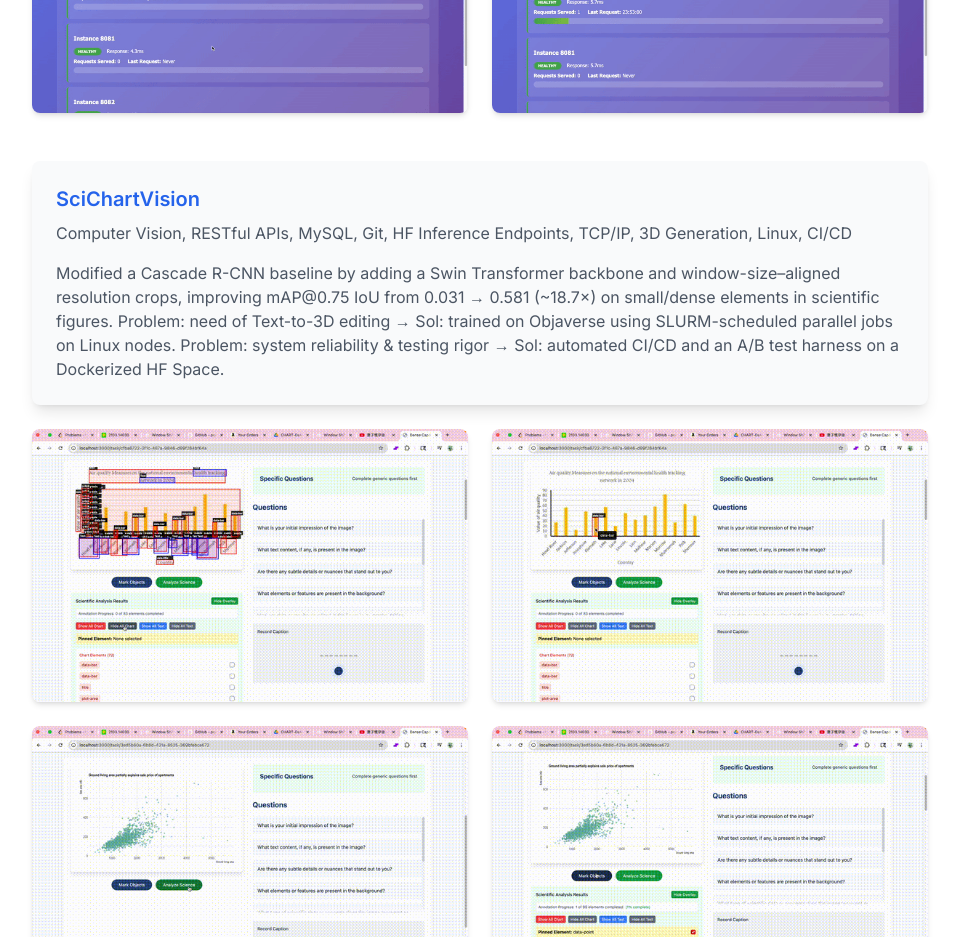
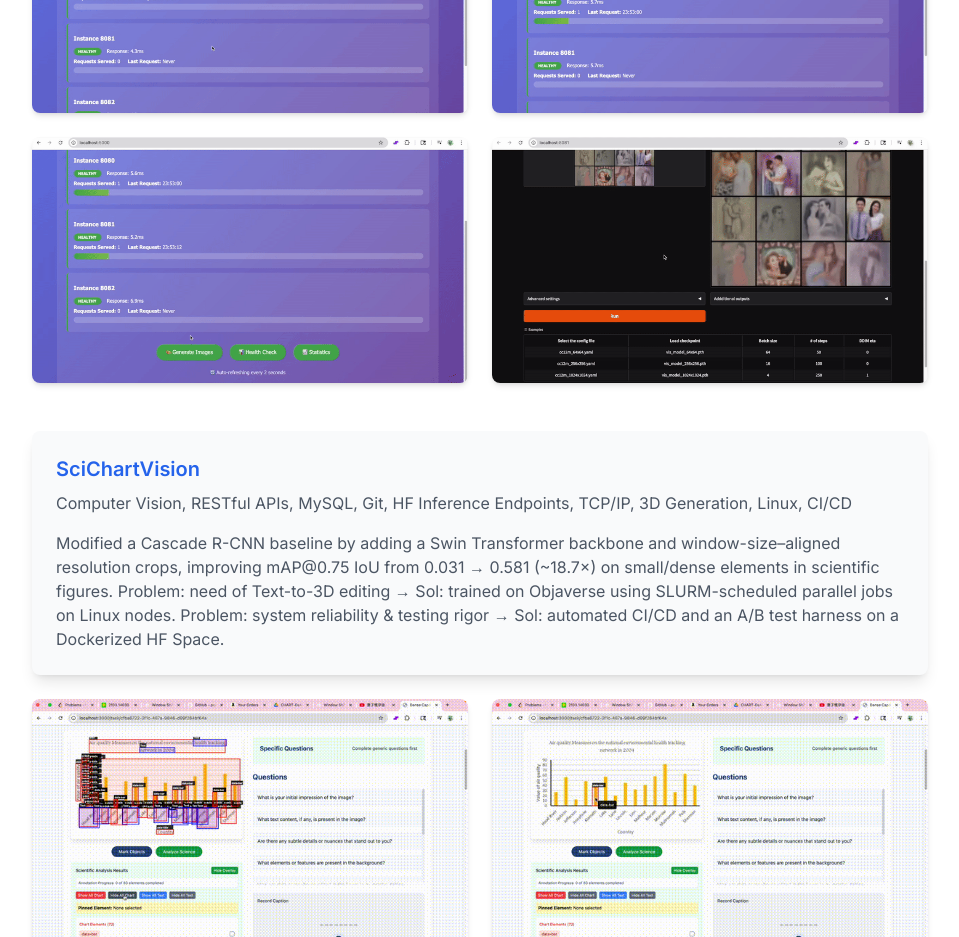
Before and after one commit to hanshengzhu0001/Personal-Website, a Next.js app in the folder personal-website/: page / in a window 1280 px wide. Shown: the part 3600-4537 px from the top of the page, without its empty margins (160-1119 px from the left). Built offline with nearby package versions, Linux system fonts and the light colour scheme.

Commit message:
Add all 4 demo GIFs for DiffusionArt Gen Studio project
- Updated DiffusionArt Gen Studio section to display all 4 demo GIFs
- Now shows gif1, gif2, gif3, and gif4 in a 2x2 grid layout
- Matches the comprehensive demo display of SciChartVision project

```diff
--- a/personal-website/src/app/page.tsx
+++ b/personal-website/src/app/page.tsx
@@ -201,6 +201,8 @@ export default function Home() {
             <div className="grid grid-cols-1 md:grid-cols-2 gap-6 mb-10">
               <img src="/demos/diffusion-gen-studio/gif1-ezgif.com-video-to-gif-converter.gif" alt="DiffusionArt Gen Studio Demo 1" className="rounded-lg shadow-md" />
               <img src="/demos/diffusion-gen-studio/gif2-ezgif.com-video-to-gif-converter.gif" alt="DiffusionArt Gen Studio Demo 2" className="rounded-lg shadow-md" />
+              <img src="/demos/diffusion-gen-studio/gif3-ezgif.com-video-to-gif-converter.gif" alt="DiffusionArt Gen Studio Demo 3" className="rounded-lg shadow-md" />
+              <img src="/demos/diffusion-gen-studio/gif4-ezgif.com-video-to-gif-converter.gif" alt="DiffusionArt Gen Studio Demo 4" className="rounded-lg shadow-md" />
             </div>
           </div>
 
```
